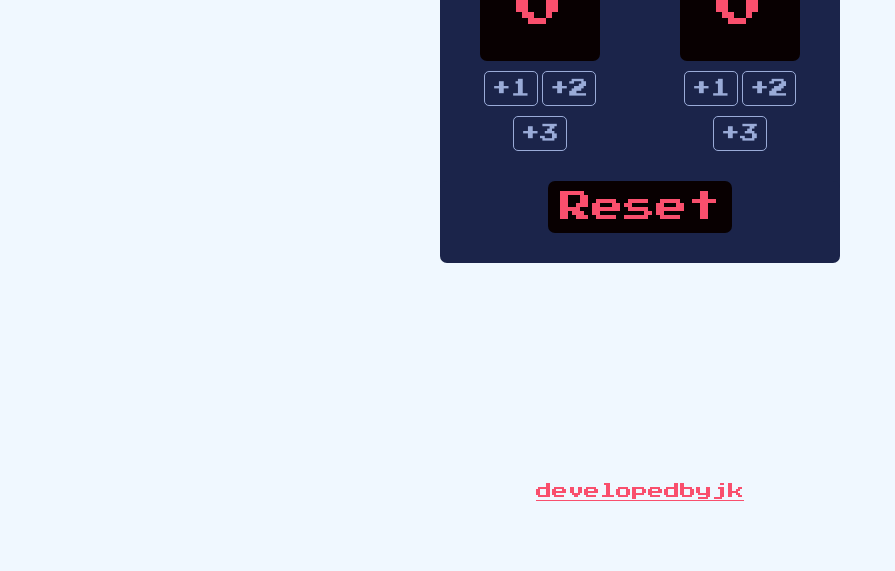
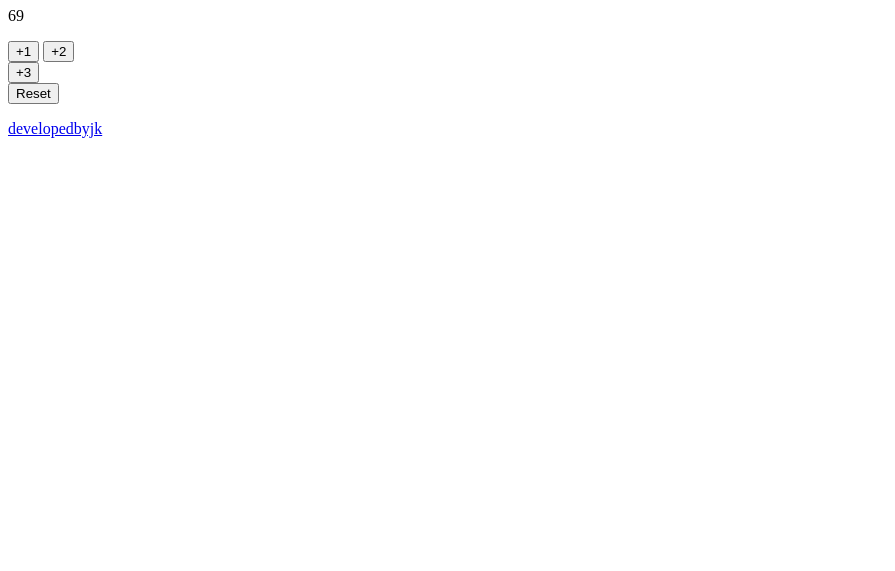
Before and after one commit to developedbyjk/Score-board, a plain HTML site: page index.html in a window 1280 px wide. Shown: the part 229-800 px from the top of the page, without its empty margins (0-895 px from the left). Drawn offline with Linux system fonts and the light colour scheme.

Commit message:
Update index.html

```diff
--- a/index.html
+++ b/index.html
@@ -1,11 +1,10 @@
 <!DOCTYPE html>
 <html>
 	<head>
-		<title>Team Scoreboard</title>
+		<title>Page Title</title>
         <link rel="preconnect" href="https://fonts.googleapis.com">
 <link rel="preconnect" href="https://fonts.gstatic.com" crossorigin>
 <link href="https://fonts.googleapis.com/css2?family=Press+Start+2P&family=VT323&display=swap" rel="stylesheet">
-<link rel = "stylesheet" href = "style.css">
 	</head>
 	<body>
         <div class="container">
@@ -41,8 +40,7 @@
         </div>
 
         <footer>
-            <p><a id= "footer_link" href="www.instagram.com/developedbyjk" target= "_blank">developedbyjk</a>
+            <p><a id= "footer_link" href="instagram.com/developedbyjk" target= "_blank">developedbyjk</a>
         </footer>
-<script src="app.js"></script>
 	</body>
 </html>
```
